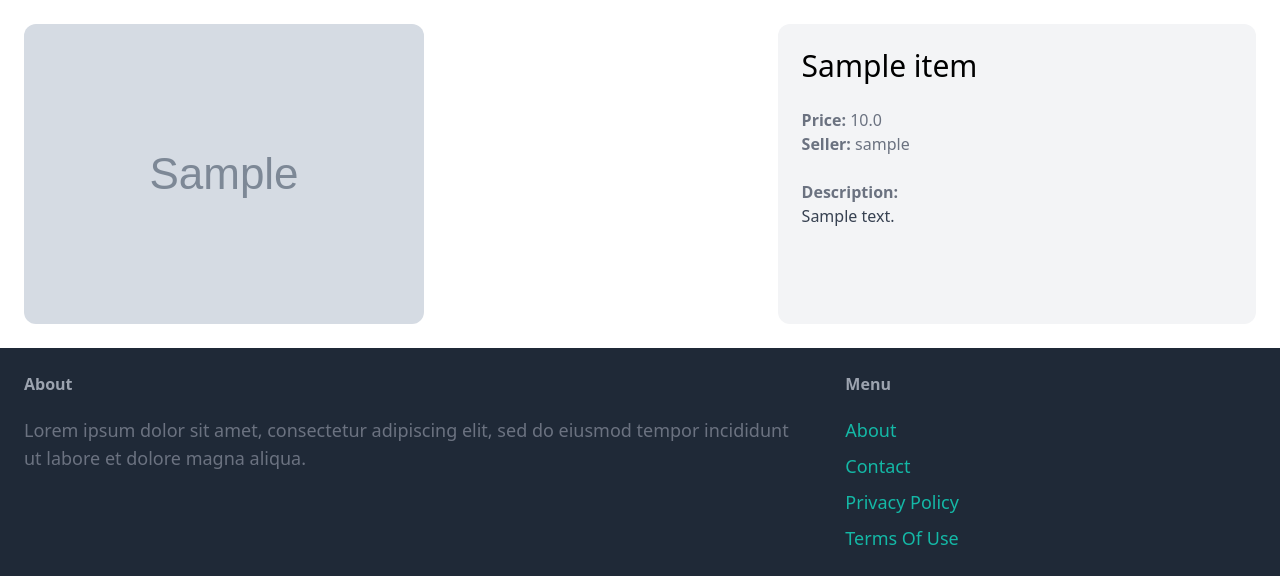
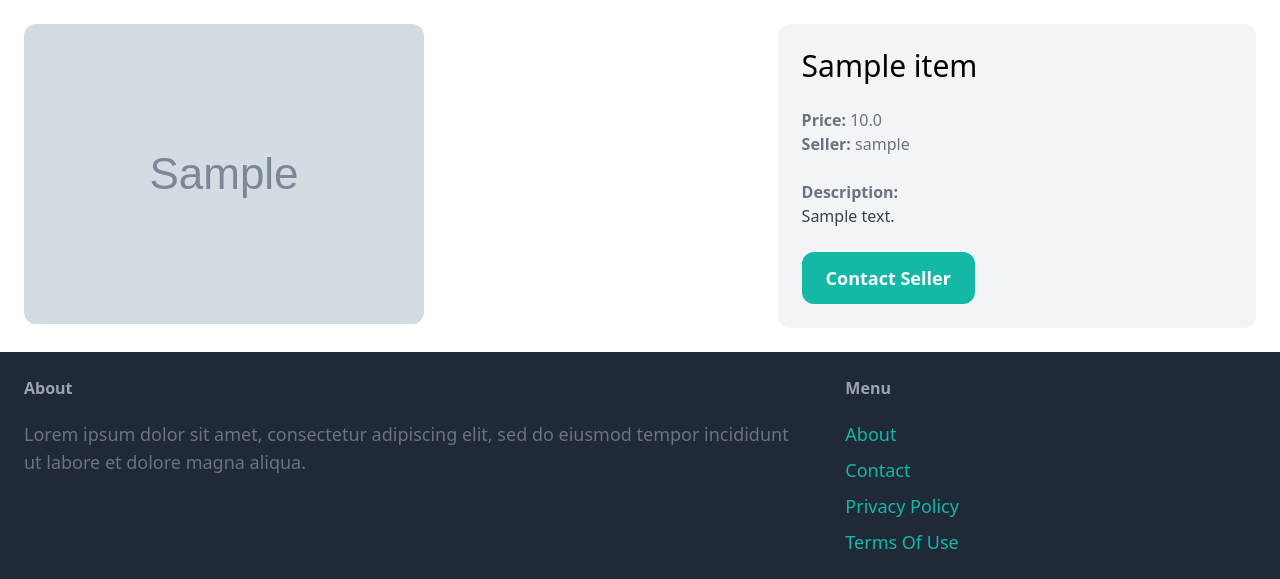
Before and after one commit to dawmro/flea_market, a Django app: page /items/1/ in a window 1280 px wide. Shown: the part 77-656 px from the top of the page. Run offline with Django 4.2, Linux system fonts and the light colour scheme; tables that the repository leaves empty hold one stand-in row (values such as "Sample post"); grey boxes marked "Sample" are stand-in pictures; some libraries are stand-ins or nearby versions.

Commit message:
add dummy contact seller button

```diff
--- a/flea_market/item/templates/item/detail.html
+++ b/flea_market/item/templates/item/detail.html
@@ -15,11 +15,15 @@
             <p class="text-gray-500"><strong>Price: </strong>{{item.price}}</p>
             <p class="text-gray-500"><strong>Seller: </strong>{{item.created_by.username}}</p>
 
-            <br>
-            <p class="text-gray-700">
-                <strong class="text-gray-500">Description: </strong><br>
-                {{item.description}}
-            </p>
+            {% if item.description %}
+                <br>
+                <p class="text-gray-700">
+                    <strong class="text-gray-500">Description: </strong><br>
+                    {{item.description}}
+                </p>
+            {% endif %}
+
+            <a href="#" class="inline-block mt-6 px-6 py-3 text-lg font-semibold bg-teal-500 text-white rounded-xl hover:bg-teal-700">Contact Seller</a>
         </div>
     </div>
 {% endblock %}
```
